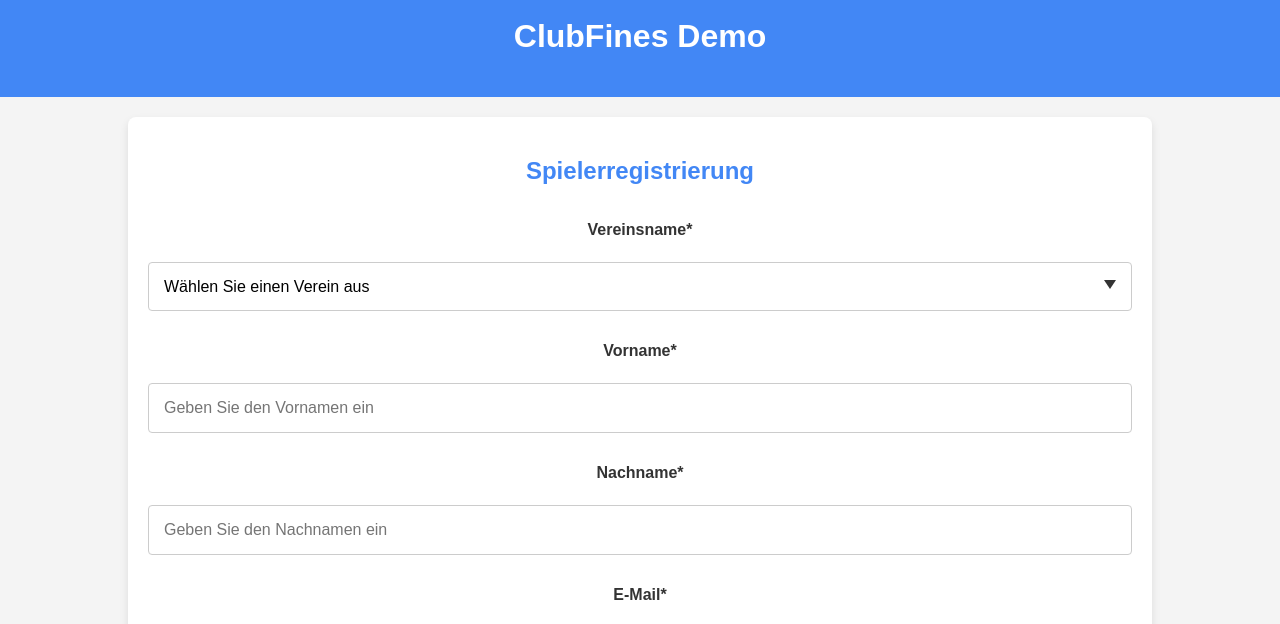
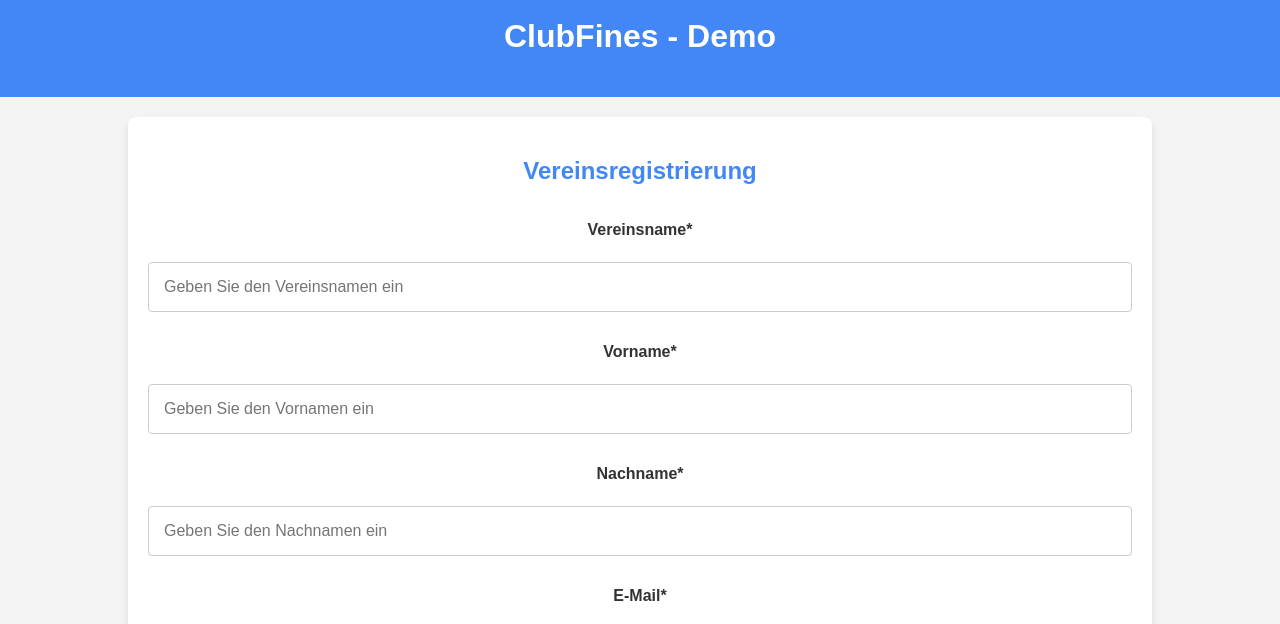
Before and after one commit to Kujo01243/demo.clubfines.com, a website: page register-club/index.html in a window 1280 px wide. Shown: the part 123-747 px from the top of the page. Drawn offline with Linux system fonts and the light colour scheme.

Commit message:
small changes

```diff
--- a/header.html
+++ b/header.html
@@ -1,4 +1,4 @@
 <header>
     <img src="/pictures/Logo.png" alt="ClubFines Logo" class="logo">
-    <h1>ClubFines Demo</h1>
+    <h1>ClubFines - Demo</h1>
 </header>
--- a/register-club/index.html
+++ b/register-club/index.html
@@ -18,25 +18,11 @@
 
     <main>
         <section id="player-registration">
-            <h2>Spielerregistrierung</h2>
+            <h2>Vereinsregistrierung</h2>
 
             <form action="/register/player-success.html" method="POST">
                 <label for="club-name">Vereinsname*</label>
-                <select id="club-name" name="club-name" required>
-                    <option value="">Wählen Sie einen Verein aus</option>
-                    <option value="FC Adler Berlin">FC Adler Berlin</option>
-                    <option value="SV Blau-Weiß Hamburg">SV Blau-Weiß Hamburg</option>
-                    <option value="TSV Stern München">TSV Stern München</option>
-                    <option value="SC Dynamo Dresden">SC Dynamo Dresden</option>
-                    <option value="VfL Fortuna Köln">VfL Fortuna Köln</option>
-                    <option value="1. FC Phoenix Leipzig">1. FC Phoenix Leipzig</option>
-                    <option value="SG Eintracht Frankfurt">SG Eintracht Frankfurt</option>
-                    <option value="FC Viktoria Stuttgart">FC Viktoria Stuttgart</option>
-                    <option value="SV Borussia Dortmund">SV Borussia Dortmund</option>
-                    <option value="TSG Union Bremen">TSG Union Bremen</option>
-                </select>
-
-                <!-- ...rest of the form remains unchanged... -->
+                <input type="text" id="club-name" name="club-name" placeholder="Geben Sie den Vereinsnamen ein" required>
 
                 <label for="first-name">Vorname*</label>
                 <input type="text" id="first-name" name="first-name" placeholder="Geben Sie den Vornamen ein" required>
```
Also changed, not shown: 1 other file.
